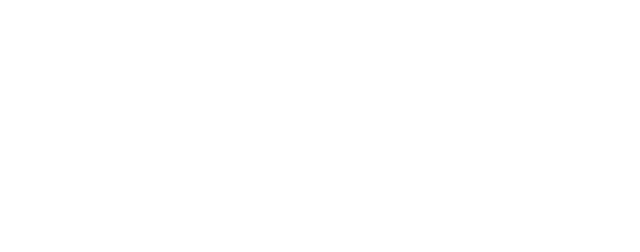
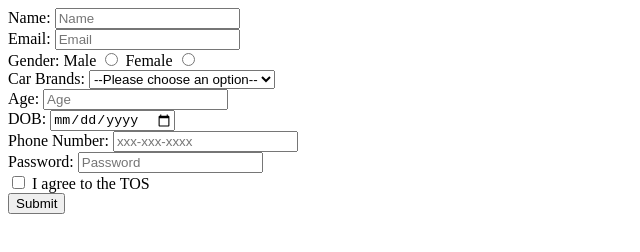
Before and after one commit to acciojob/signup-form-car-gcthechamp, a website: page main.html in a window 1280 px wide. Shown: the whole page, without its empty margins (0-640 px from the left). Drawn offline with Linux system fonts and the light colour scheme.

Commit message:
created a submission

```diff
--- a/main.html
+++ b/main.html
@@ -8,6 +8,62 @@
 
 <body>
 	<!-- the entire body must be written by student -->
+	<form method="post">
+		<label for="name">Name: </label>
+		<input type="text" id="name" placeholder="Name" required>
+
+		<br>
+
+		<label for="email">Email: </label>
+		<input type="email" id="email" placeholder="Email" required>
+
+		<br>
+
+		<label>Gender: </label>
+		<label for="gender_m">Male</label>
+		<input type="radio" id="gender_m" name="gender" required>
+		<label for="gender_f">Female</label>
+		<input type="radio" id="gender_f" name="gender" required>
+
+		<br>
+
+		<label for="cars">Car Brands: </label>
+		<select id="cars" required>
+			<option value="">--Please choose an option--</option>
+			<option value="BMW">BMW</option>
+			<option value="Lamborghini">Lamborghini</option>
+			<option value="Mercedes">Mercedes</option>
+		</select>
+
+		<br>
+
+		<label for="age">Age: </label>
+		<input type="number" id="age" placeholder="Age" required>
+
+		<br>
+
+		<label for="dob">DOB: </label>
+		<input type="date" id="dob" required>
+
+		<br>
+
+		<label for="tel">Phone Number: </label>
+		<input type="tel" id="tel" placeholder="xxx-xxx-xxxx">
+
+		<br>
+
+		<label for="password">Password: </label>
+		<input type="password" id="password" placeholder="Password" required>
+
+		<br>
+
+		<input type="checkbox" id="tos">
+		<label for="tos">I agree to the TOS</label>
+
+		<br>
+
+		<button type="submit">Submit</button>
+	</form>
     <script type="text/javascript" src="./script.js">
 </script>
 
```
